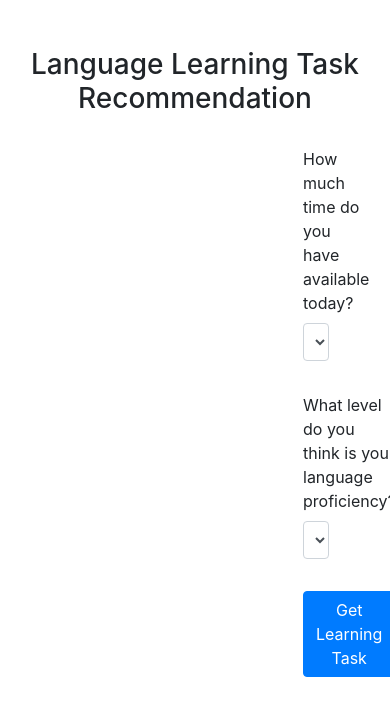
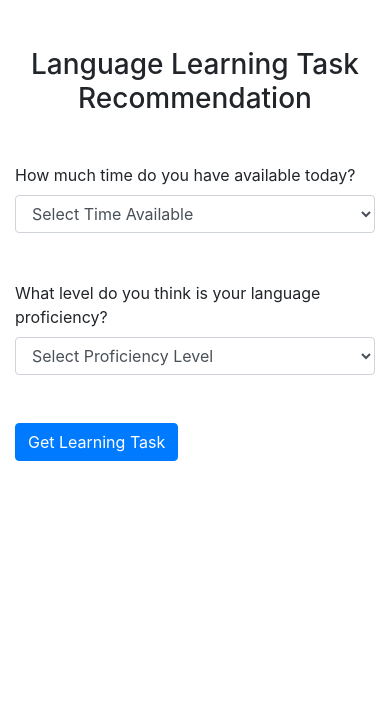
Before and after one commit to endrit-jakupi/Learning_a_new_language, a Flask app: page / in a window 390 px wide; the page is wider, and only the part inside the window is pictured. Shown: the top 716 px of that part. Run offline with Flask 3, Linux system fonts and the light colour scheme; parts of the project's set-up code (start-up, migrations or seed data) failed here and were passed over; some libraries are stand-ins or nearby versions.

Commit message:
Fixed responsive for mobile

```diff
--- a/templates/index.html
+++ b/templates/index.html
@@ -11,7 +11,7 @@
         <h3 class="text-center">Language Learning Task Recommendation</h3>
 
         <form id="taskForm">
-            <div class="form-group" style="margin: 2rem 18rem;">
+            <div class="form-group mx-auto my-5" style="max-width: 500px;">
                 <label for="timeAvailable">How much time do you have available today?</label>
                 <select id="timeAvailable" class="form-control">
                     <option value="">Select Time Available</option>
@@ -23,7 +23,7 @@
                 </select>
             </div>
 
-            <div class="form-group" style="margin: 2rem 18rem;">
+            <div class="form-group mx-auto my-5" style="max-width: 500px;">
                 <label for="proficiencyLevel">What level do you think is your language proficiency?</label>
                 <select id="proficiencyLevel" class="form-control">
                     <option value="">Select Proficiency Level</option>
@@ -34,11 +34,12 @@
                     <option value="5">Advanced</option>
                 </select>
             </div>
-
-            <button type="button" class="btn btn-primary" onclick="getLearningTask()" style="margin: 0rem 18rem;">Get Learning Task</button>
+            <div class="mx-auto" style="max-width: 500px;">
+                <button type="button" class="btn btn-primary" onclick="getLearningTask()">Get Learning Task</button>
+            </div>
         </form>
 
-        <div id="taskRecommendation" class="alert alert-info d-none" style="margin: 2rem 18rem;"></div>
+        <div id="taskRecommendation" class="alert alert-info d-none mx-auto mt-5" style="max-width: 500px;"></div>
     </div>
 
     <script src="https://code.jquery.com/jquery-3.6.0.min.js"></script>
```
